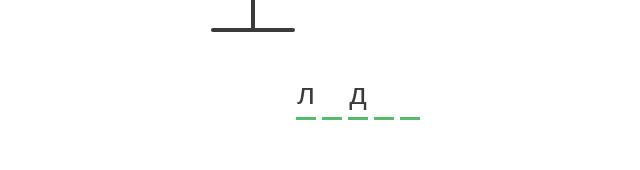
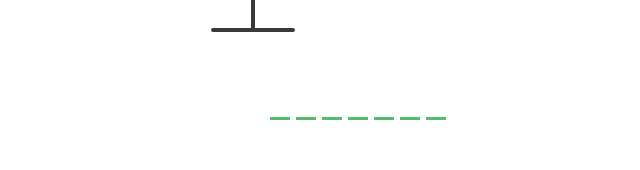
Before and after one commit to bobrov-site/headman-vue-typescript, a Vue app: page / in a window 1280 px wide. Shown: the part 367-537 px from the top of the page, without its empty margins (282-922 px from the left). Built offline with nearby package versions, Linux system fonts and the light colour scheme.

Commit message:
added showing game word

```diff
--- a/src/components/GameWord.vue
+++ b/src/components/GameWord.vue
@@ -1,13 +1,23 @@
 <template>
   <div class="word">
-    <span class="letter">л</span>
-    <span class="letter"></span>
-    <span class="letter">д</span>
-    <span class="letter"></span>
-    <span class="letter"></span>
+    <span v-for="(letter, index) in word" :key="index" class="letter">
+      {{ showLetters(letter) }}
+    </span>
   </div>
 </template>
 
-<script setup lang="ts"></script>
+<script setup lang="ts">
+import { defineProps } from "vue";
+interface Props {
+  word: string;
+  correctLetters: string[];
+}
+
+const props = defineProps<Props>();
+
+const showLetters = (letter: string) => {
+  return props.correctLetters.includes(letter) ? letter : "";
+};
+</script>
 
 <style scoped></style>
```
